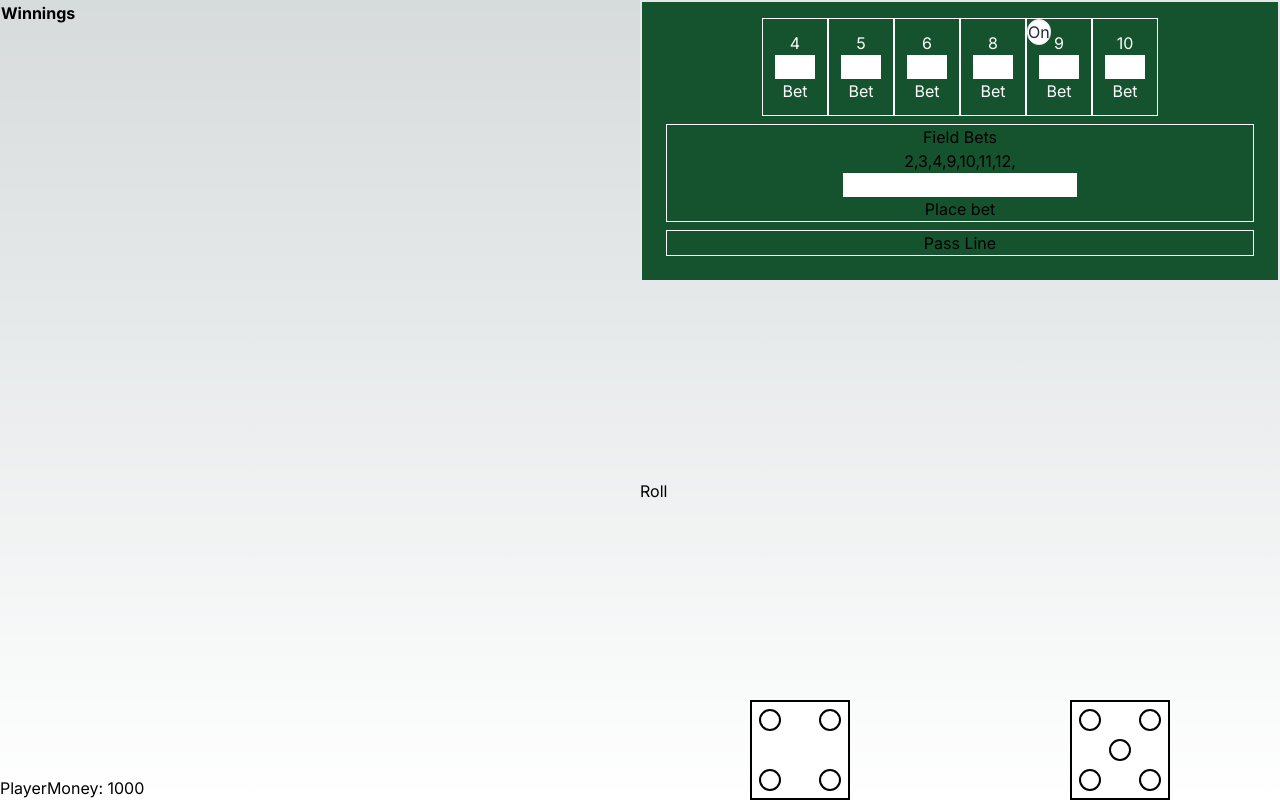
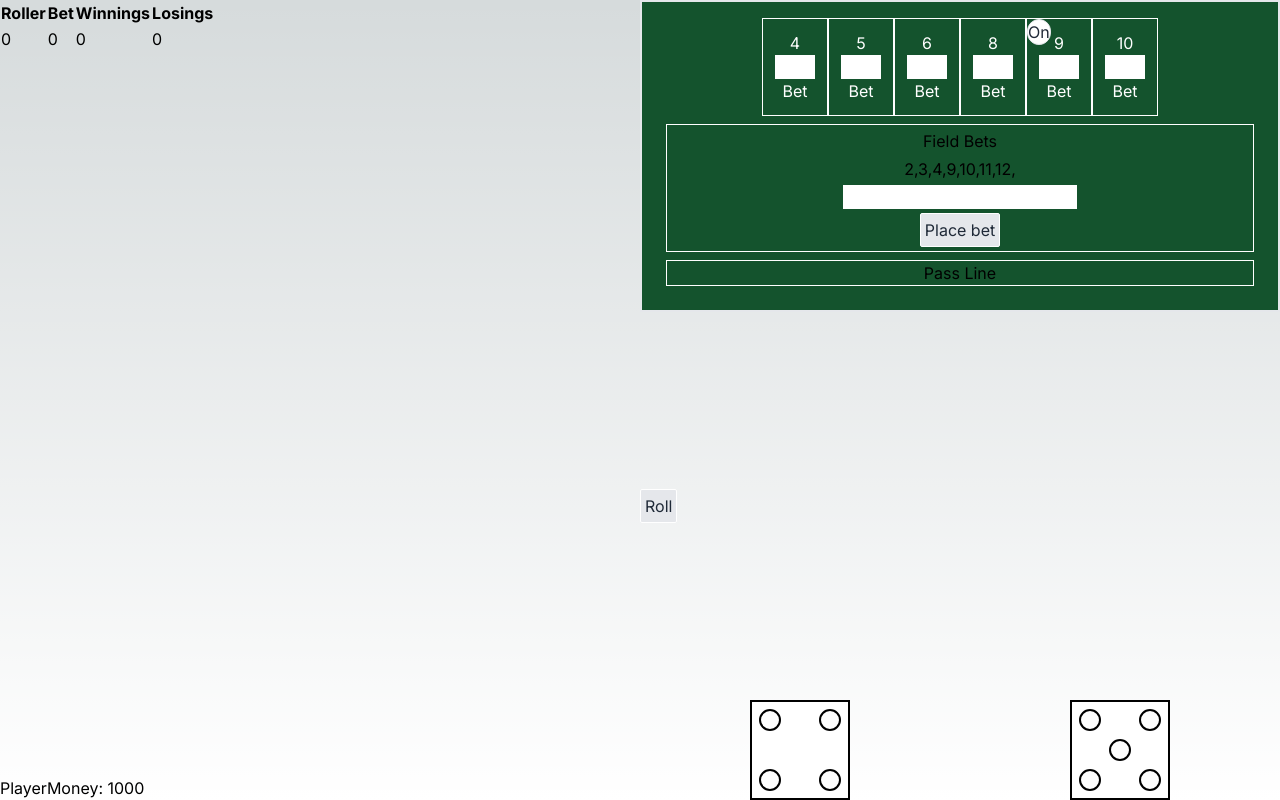
Before and after one commit to ssmith323/craps, a Next.js app: page / in a window 1280 px wide. Both pictures are taken after a click on the button "Roll". Built offline with nearby package versions, Linux system fonts and the light colour scheme.

Commit message:
adding basic history

```diff
--- a/src/app/component/Actions.tsx
+++ b/src/app/component/Actions.tsx
@@ -1,5 +1,6 @@
 import { useContext } from "react";
 import { GameContext, GameState } from "../context/GameContext";
+import { Button } from "./Button";
 
 const getDiceRoll = () => {
   return Math.ceil(Math.random() * 6);
@@ -27,13 +28,9 @@ export const Actions = () => {
   };
   return (
     <div>
-      <button
-        className={"disabled:text-red-500"}
-        onClick={roll}
-        disabled={state === GameState.ROLLING}
-      >
+      <Button onClick={roll} disabled={state === GameState.ROLLING}>
         Roll
-      </button>
+      </Button>
     </div>
   );
 };
--- /dev/null
+++ b/src/app/component/Button.tsx
@@ -0,0 +1,14 @@
+import { ComponentPropsWithoutRef, FC } from "react";
+
+interface ButtonProps extends ComponentPropsWithoutRef<"button"> {}
+
+export const Button: FC<ButtonProps> = ({ children, ...props }) => {
+  return (
+    <button
+      className="bg-gray-200 text-gray-800 disabled:text-gray-200 border border-white rounded-sm p-1 disabled:bg-gray-800"
+      {...props}
+    >
+      {children}
+    </button>
+  );
+};
--- a/src/app/component/FieldBets.tsx
+++ b/src/app/component/FieldBets.tsx
@@ -1,6 +1,7 @@
 import { useContext, useState } from "react";
 import { FIELD_BETS } from "../context/bets";
 import { UserContext } from "../context/UserContext";
+import { Button } from "./Button";
 
 export const FieldBets = () => {
   const [bet, setBet] = useState<string | null>();
@@ -28,7 +29,7 @@ export const FieldBets = () => {
   };
 
   return (
-    <div className="relative flex flex-col items-center m-2 border border-white">
+    <div className="relative flex flex-col items-center m-2 border border-white space-y-1 p-1">
       <h3 className="text-bold">Field Bets</h3>
       <div>
         {FIELD_BETS.map((num) => (
@@ -42,7 +43,7 @@ export const FieldBets = () => {
         type="number"
         value={bet ?? ""}
       />
-      <button onClick={placeBet}>Place bet</button>
+      <Button onClick={placeBet}>Place bet</Button>
       {field && field > 0 && (
         <button
           className="absolute top-0 right-0 rounded-full w-8 h-8 bg-red-700 border border-gray-800 text-center"
--- a/src/app/component/Game.tsx
+++ b/src/app/component/Game.tsx
@@ -3,20 +3,30 @@ import { Dices } from "./Dice";
 import { Mat } from "./Mat";
 import { History } from "./History";
 import { useCheckWinners } from "../context/useCheckWinners";
-import { useContext, useEffect } from "react";
+import { useContext, useEffect, useState } from "react";
 import { GameContext, GameState } from "../context/GameContext";
 import { UserView } from "./UserView";
 import { usePayout } from "../context/usePayout";
+import { useHistory } from "../context/useHistory";
 
 export const Game = () => {
   const check = useCheckWinners();
   const payout = usePayout();
+  const { addHistory, getTotalBet, totalDamage } = useHistory();
   const { state, setState, die1, die2 } = useContext(GameContext);
+
+  const [roller, setRoller] = useState(0);
   useEffect(() => {
     if (state === GameState.PAYOUT && die1 < 7 && die2 < 7) {
+      const totalBet = getTotalBet();
       const results = check();
-      payout(results);
+      const { winnings, losings } = payout(results);
       console.log(results);
+      addHistory(roller, totalBet, winnings, losings);
+      if (results.crapOut) {
+        alert(`Total damage: ${totalDamage(roller)}`);
+        setRoller((roller) => ++roller);
+      }
       setState(GameState.INIT);
     }
     // eslint-disable-next-line react-hooks/exhaustive-deps
--- a/src/app/component/History.tsx
+++ b/src/app/component/History.tsx
@@ -1,13 +1,29 @@
+import { useContext } from "react";
+import { HistoryContext } from "../context/HistoryContext";
+
 export const History = () => {
+  const { rolls } = useContext(HistoryContext);
   return (
     <div>
       <table className="">
         <thead>
           <tr>
+            <th>Roller</th>
+            <th>Bet</th>
             <th>Winnings</th>
+            <th>Losings</th>
           </tr>
         </thead>
-        <tbody></tbody>
+        <tbody>
+          {rolls.map((roll, i) => (
+            <tr key={i}>
+              <td>{roll.roller}</td>
+              <td>{roll.bet}</td>
+              <td>{roll.winnings}</td>
+              <td>{roll.losing}</td>
+            </tr>
+          ))}
+        </tbody>
       </table>
     </div>
   );
--- a/src/app/context/GameProvider.tsx
+++ b/src/app/context/GameProvider.tsx
@@ -1,6 +1,7 @@
 import { FC, useState } from "react";
 import { GameContext, GameState } from "./GameContext";
 import { Game } from "../component/Game";
+import { HistoryProvider } from "./HistoryProvider";
 
 export const GameProvider: FC = () => {
   const [die1, setDie1] = useState(3);
@@ -9,10 +10,21 @@ export const GameProvider: FC = () => {
   const [point, setPoint] = useState<number | null>(null);
 
   return (
-    <GameContext.Provider
-      value={{ die1, die2, setDie1, setDie2, state, setState, point, setPoint }}
-    >
-      <Game />
-    </GameContext.Provider>
+    <HistoryProvider>
+      <GameContext.Provider
+        value={{
+          die1,
+          die2,
+          setDie1,
+          setDie2,
+          state,
+          setState,
+          point,
+          setPoint,
+        }}
+      >
+        <Game />
+      </GameContext.Provider>
+    </HistoryProvider>
   );
 };
--- /dev/null
+++ b/src/app/context/HistoryContext.ts
@@ -0,0 +1,16 @@
+"use client";
+import { Dispatch, SetStateAction, createContext } from "react";
+
+export interface IRoll {
+  roller: number;
+  bet: number;
+  winnings: number;
+  losing: number;
+}
+
+interface IHistory {
+  rolls: IRoll[];
+  addRoll: (roll: IRoll) => void;
+}
+
+export const HistoryContext = createContext<IHistory>({} as IHistory);
--- /dev/null
+++ b/src/app/context/HistoryProvider.tsx
@@ -0,0 +1,18 @@
+import { FC, ReactElement, useState } from "react";
+import { HistoryContext, IRoll } from "./HistoryContext";
+
+interface HistoryProviderProps {
+  children: ReactElement;
+}
+
+export const HistoryProvider: FC<HistoryProviderProps> = ({ children }) => {
+  const [rolls, setRolls] = useState<IRoll[]>([]);
+
+  const addRoll = (roll: IRoll) => setRolls((rolls) => [...rolls, roll]);
+
+  return (
+    <HistoryContext.Provider value={{ rolls, addRoll }}>
+      {children}
+    </HistoryContext.Provider>
+  );
+};
--- a/src/app/context/UserProvider.tsx
+++ b/src/app/context/UserProvider.tsx
@@ -4,6 +4,7 @@ import { UserContext } from "./UserContext";
 interface UserProviderProps {
   children: ReactElement;
 }
+
 export const UserProvider: FC<UserProviderProps> = ({ children }) => {
   const [money, setMoney] = useState(1000);
   const [fieldBet, setFieldBet] = useState<number | null>(null);
--- /dev/null
+++ b/src/app/context/useHistory.ts
@@ -0,0 +1,31 @@
+import { useContext } from "react";
+import { UserContext } from "./UserContext";
+import { HistoryContext } from "./HistoryContext";
+
+export const useHistory = () => {
+  const { bets } = useContext(UserContext);
+  const { rolls, addRoll } = useContext(HistoryContext);
+  const getTotalBet = (): number => {
+    return Object.values(bets)
+      .filter((val) => typeof val === "number")
+      .reduce((prev, curr) => prev + curr, 0);
+  };
+
+  const totalDamage = (roller: number): number => {
+    return rolls
+      .filter((roll) => roll.roller === roller)
+      .map((roll) => roll.winnings - roll.losing)
+      .reduce((prev, curr) => prev + curr, 0);
+  };
+
+  const addHistory = (
+    roller: number,
+    bet: number,
+    winnings: number,
+    losing: number
+  ) => {
+    addRoll({ roller, bet, winnings, losing });
+  };
+
+  return { addHistory, getTotalBet, totalDamage };
+};
--- a/src/app/context/usePayout.ts
+++ b/src/app/context/usePayout.ts
@@ -26,11 +26,15 @@ export const usePayout = () => {
   const { die1, die2 } = useContext(GameContext);
 
   const payoutUser = (results: IGameResults) => {
+    let winnings = 0;
+    let losings = 0;
     if (results.field === BetResults.PAY && bets.field != null) {
       const payout =
         die1 + die2 === 2 || die1 + die2 === 12 ? 2 * bets.field : bets.field;
+      winnings += payout;
       setMoney((m) => m + payout);
     } else if (results.field === BetResults.COLLECT) {
+      losings += bets.field ?? 0;
       bets.setField(null);
     }
     if (results.pass === BetResults.PAY && bets.pass != null) {
@@ -40,8 +44,11 @@ export const usePayout = () => {
           Math.floor(ODDS_PAYOUT.get(die1 + die2)! * bets.odds) + bets.odds;
         bets.setOdds(null);
       }
+      winnings += payout;
       setMoney((m) => m + payout);
     } else if (results.pass === BetResults.COLLECT) {
+      losings += bets.pass ?? 0;
+      losings += bets.odds ?? 0;
       bets.setPass(null);
       bets.setOdds(null);
     }
@@ -49,8 +56,15 @@ export const usePayout = () => {
       const payout = Math.floor(
         PLACE_PAYOUT.get(die1 + die2)! * (bets as any)[`place${die1 + die2}`]
       );
+      winnings += payout;
       setMoney((m) => m + payout);
     } else if (results.place === BetResults.COLLECT) {
+      losings += bets.place4 ?? 0;
+      losings += bets.place5 ?? 0;
+      losings += bets.place6 ?? 0;
+      losings += bets.place8 ?? 0;
+      losings += bets.place9 ?? 0;
+      losings += bets.place10 ?? 0;
       bets.setPlace4(null);
       bets.setPlace5(null);
       bets.setPlace6(null);
@@ -58,6 +72,8 @@ export const usePayout = () => {
       bets.setPlace9(null);
       bets.setPlace10(null);
     }
+
+    return { winnings, losings };
   };
 
   return payoutUser;
```
